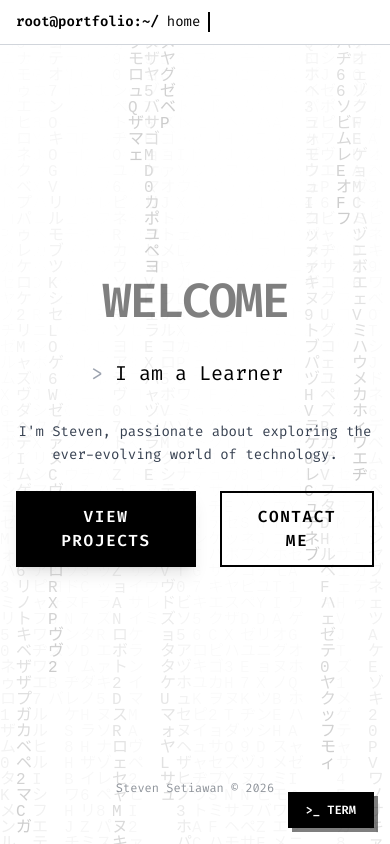
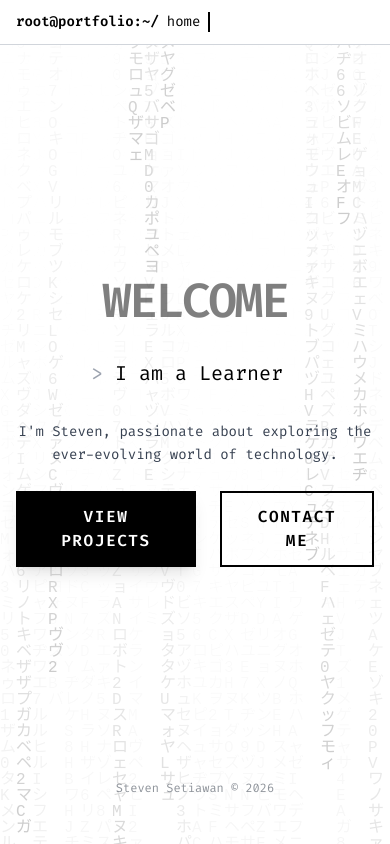
Before and after one commit to setiawans/portofolio-revamp, a Vue app: page / in a window 390 px wide. Built offline with nearby package versions, Linux system fonts and the light colour scheme.

Commit message:
fix somethings

```diff
--- a/src/components/GlobalTerminal.vue
+++ b/src/components/GlobalTerminal.vue
@@ -41,13 +41,13 @@
     </div>
   </div>
 
-  <!-- Launcher (Visible when minimized) - Mobile Optimization -->
+  <!-- Launcher (Visible when minimized) - Desktop Only -->
   <button
     v-else
     @click="toggle"
-    class="fixed bottom-4 right-4 md:bottom-6 md:right-6 bg-black dark:bg-black text-white dark:text-hacker-green border-2 border-black dark:border-hacker-green px-4 py-2 md:px-6 md:py-3 font-mono text-xs md:text-sm font-bold z-[50] hover:bg-white hover:text-black dark:hover:bg-hacker-green dark:hover:text-black transition-all shadow-[4px_4px_0px_rgba(0,0,0,0.5)] dark:shadow-[0_0_15px_rgba(0,255,0,0.4)] active:scale-95 active:shadow-none"
+    class="fixed bottom-4 right-4 md:bottom-6 md:right-6 bg-black dark:bg-black text-white dark:text-hacker-green border-2 border-black dark:border-hacker-green px-6 py-3 font-mono text-sm font-bold z-[50] hover:bg-white hover:text-black dark:hover:bg-hacker-green dark:hover:text-black transition-all shadow-[4px_4px_0px_rgba(0,0,0,0.5)] dark:shadow-[0_0_15px_rgba(0,255,0,0.4)] hidden lg:block"
   >
-    >_ TERM
+    >_ TERMINAL
   </button>
 </template>
 
@@ -55,12 +55,13 @@
 import { ref, nextTick, onMounted, watch } from 'vue'
 import { useRouter } from 'vue-router'
 import { useDark, useToggle } from '@vueuse/core'
+import { useTerminal } from '../composables/useTerminal'
 
 const router = useRouter()
 const isDark = useDark()
 const toggleDark = useToggle(isDark)
+const { visible, toggle, close } = useTerminal()
 
-const visible = ref(false)
 const command = ref('')
 const history = ref<{time: string, content: string}[]>([])
 const inputRef = ref<HTMLInputElement | null>(null)
@@ -80,12 +81,11 @@ const readmeContent = `
 </div>
 `
 
-const toggle = () => {
-  visible.value = !visible.value
-  if (visible.value) {
+watch(visible, (newVal) => {
+  if (newVal) {
     nextTick(() => inputRef.value?.focus())
   }
-}
+})
 
 const addLog = (content: string) => {
   const time = new Date().toLocaleTimeString('en-US', { hour12: false })
@@ -158,14 +158,14 @@ const execute = () => {
             // Interaction delay for effect
             setTimeout(() => {
                 router.push(target)
-                visible.value = false // Auto-minimize
+                close() // Auto-minimize
             }, 600)
         } else {
             addLog(`cd: no such file or directory: ${param}`)
         }
       } else {
           router.push('/')
-          visible.value = false
+          close()
       }
       break
 
--- a/src/components/TerminalHeader.vue
+++ b/src/components/TerminalHeader.vue
@@ -45,6 +45,11 @@
            <router-link @click="isOpen = false" to="/achievements" class="nav-link-mobile">./achievements</router-link>
            <router-link @click="isOpen = false" to="/contact" class="nav-link-mobile">./contact</router-link>
 
+           <button @click="handleTerminalClick" class="nav-link-mobile flex items-center space-x-2 w-full text-left group">
+              <component :is="'Terminal'" class="w-4 h-4 mr-2" />
+              <span>>_ TERMINAL ACCESS</span>
+           </button>
+
            <div class="pt-6 border-t border-gray-200 dark:border-gray-800 flex justify-between items-center group cursor-pointer" @click="toggleDark()">
               <span class="text-black dark:text-white text-sm font-bold group-hover:text-hacker-green transition-colors">THEME SYSTEM: {{ isDark ? 'MATRIX' : 'NK' }}</span>
               <div class="relative w-10 h-5 bg-gray-300 dark:bg-gray-800 rounded-full transition-colors border border-black dark:border-hacker-green">
@@ -60,17 +65,24 @@
 <script setup lang="ts">
 import { computed, ref } from 'vue'
 import { useRoute } from 'vue-router'
-import { Menu, X } from 'lucide-vue-next'
+import { Menu, X, Terminal } from 'lucide-vue-next'
 import { useDark, useToggle } from '@vueuse/core'
+import { useTerminal } from '../composables/useTerminal'
 
 const route = useRoute()
 const isOpen = ref(false)
 const isDark = useDark()
 const toggleDark = useToggle(isDark)
+const { toggle: toggleTerminal } = useTerminal()
 
 const currentRouteName = computed(() => {
   return route.name?.toString().toLowerCase() || 'home'
 })
+
+const handleTerminalClick = () => {
+    isOpen.value = false
+    toggleTerminal()
+}
 </script>
 
 <style scoped>
--- /dev/null
+++ b/src/composables/useTerminal.ts
@@ -0,0 +1,24 @@
+import { ref } from 'vue'
+
+const visible = ref(false)
+
+export function useTerminal() {
+  const toggle = () => {
+    visible.value = !visible.value
+  }
+
+  const open = () => {
+    visible.value = true
+  }
+
+  const close = () => {
+    visible.value = false
+  }
+
+  return {
+    visible,
+    toggle,
+    open,
+    close
+  }
+}
--- a/src/views/AchievementsView.vue
+++ b/src/views/AchievementsView.vue
@@ -109,8 +109,8 @@ import wreckitImg1 from '@/assets/achievements/wreckit/1.png'
 import theaceImg1 from '@/assets/achievements/theace/1.png'
 import theaceImg2 from '@/assets/achievements/theace/2.png'
 
-import itfestImg1 from '@/assets/achievements/itfest/1.jpg'
-import itfestImg2 from '@/assets/achievements/itfest/2.jpg'
+import itfestImg1 from '@/assets/achievements/itfest/1.JPG'
+import itfestImg2 from '@/assets/achievements/itfest/2.JPG'
 
 import finditImg1 from '@/assets/achievements/findit/1.png'
 
```
